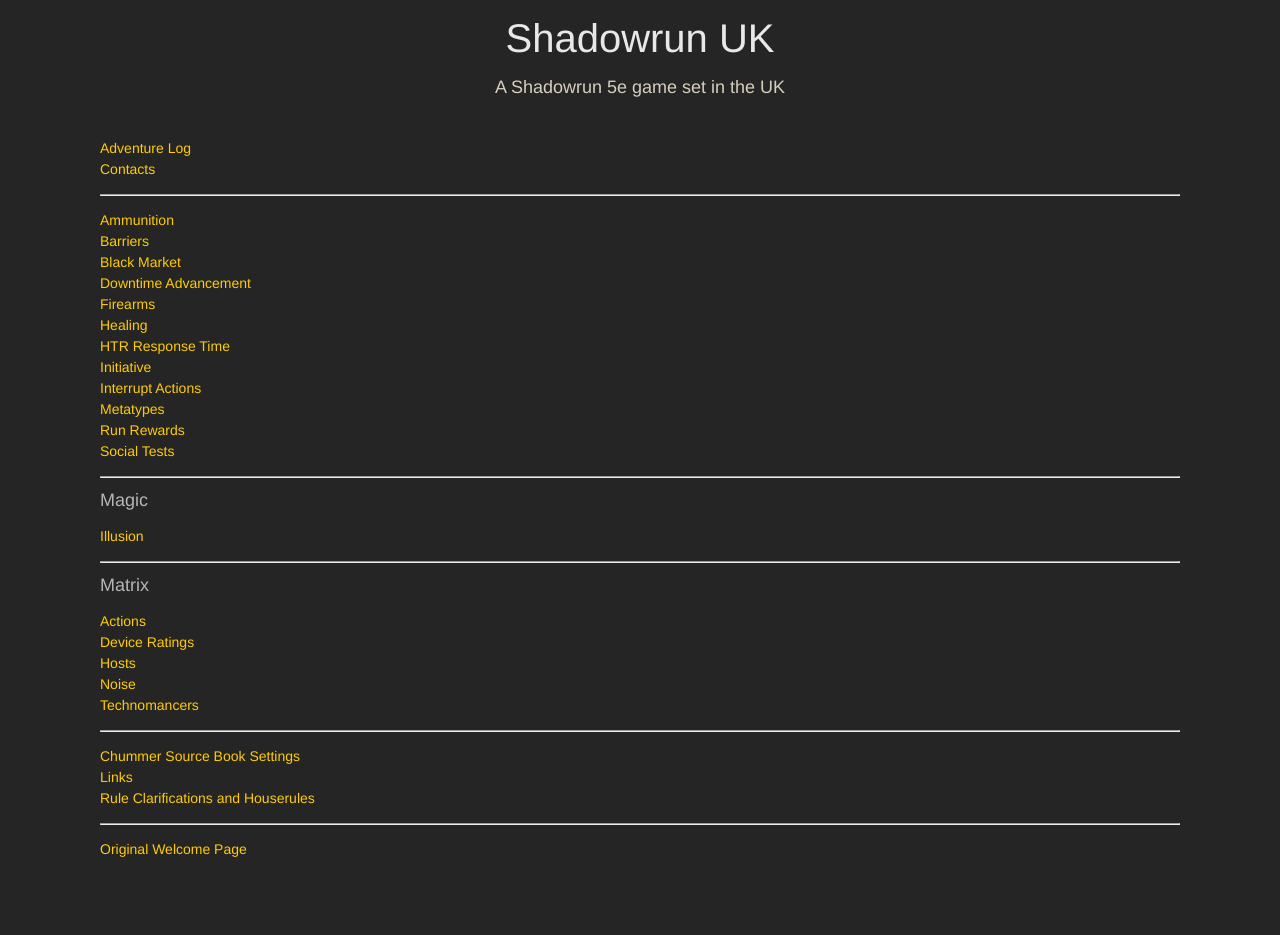
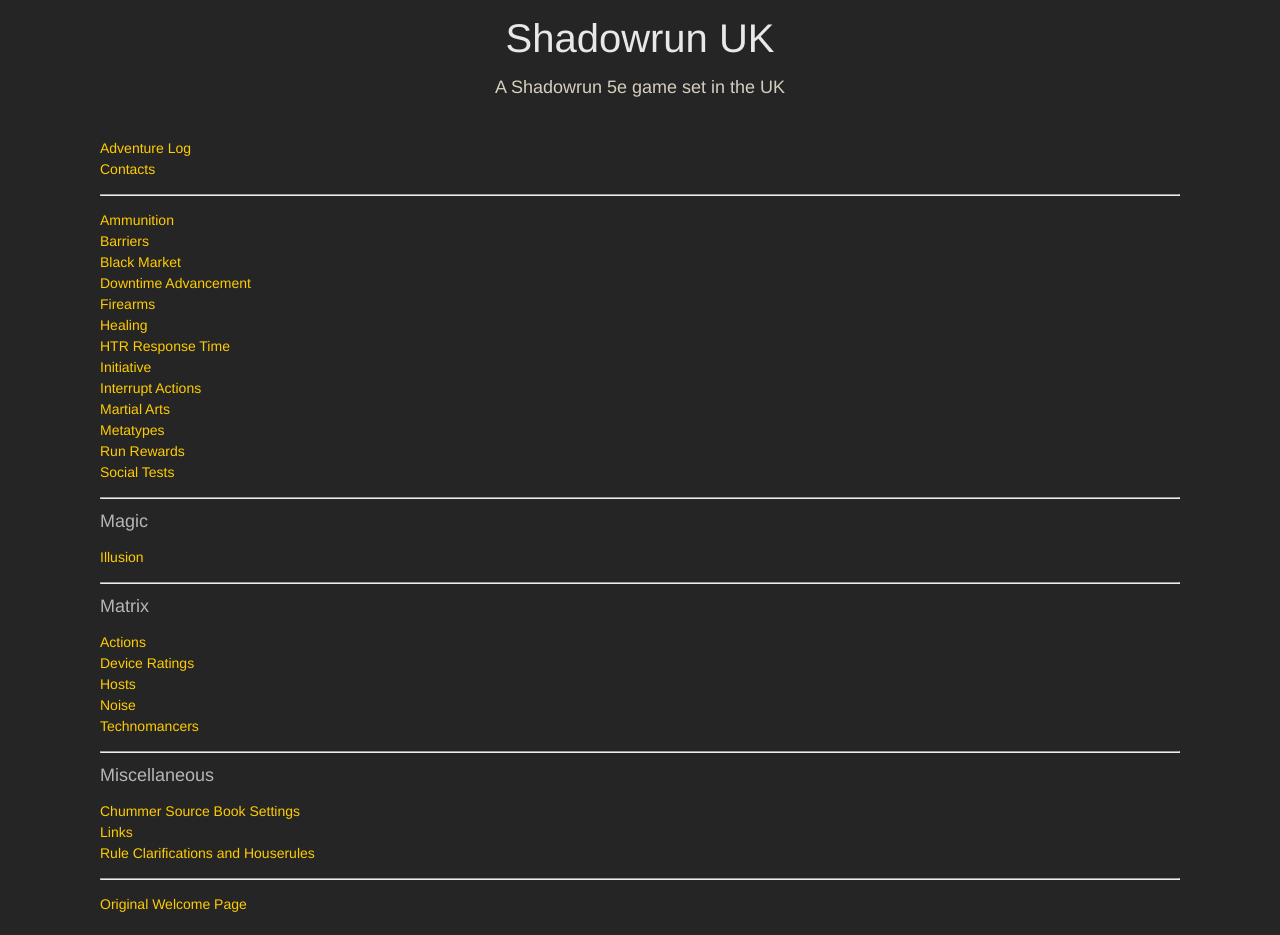
Before and after one commit to Anomandarist/Shadowrun-UK, a Jekyll site: the page built from index.md, in a window 1280 px wide. Built offline with Jekyll 4.4.1, drawn with Linux system fonts in a browser that asks for light colours; our own code applies the rules of GitHub Pages for plain Markdown files; before the commit the page ends 900 px from its top, so only the background shows below that.

Commit message:
Add Martial Arts link to index

```diff
--- a/index.md
+++ b/index.md
@@ -12,10 +12,10 @@
 [HTR Response Time](Rules/HTRResponseTime.md)
 [Initiative](Rules/Initiative.md)
 [Interrupt Actions](Rules/InterruptActions.md)
+[Martial Arts](Rules/MartialArts/md)
 [Metatypes](Rules/Metatypes.md)
 [Run Rewards](Rules/RunRewards.md)
 [Social Tests](Rules/SocialTests.md)
-
 
 ---
 
@@ -35,6 +35,8 @@
 
 ---
 
+### Miscellaneous
+
 [Chummer Source Book Settings](Miscellaneous/ChummerSourceBook.md)
 [Links](Miscellaneous/Links.md)
 [Rule Clarifications and Houserules](Miscellaneous/RuleClarificationsAndHouserules.md)
```
